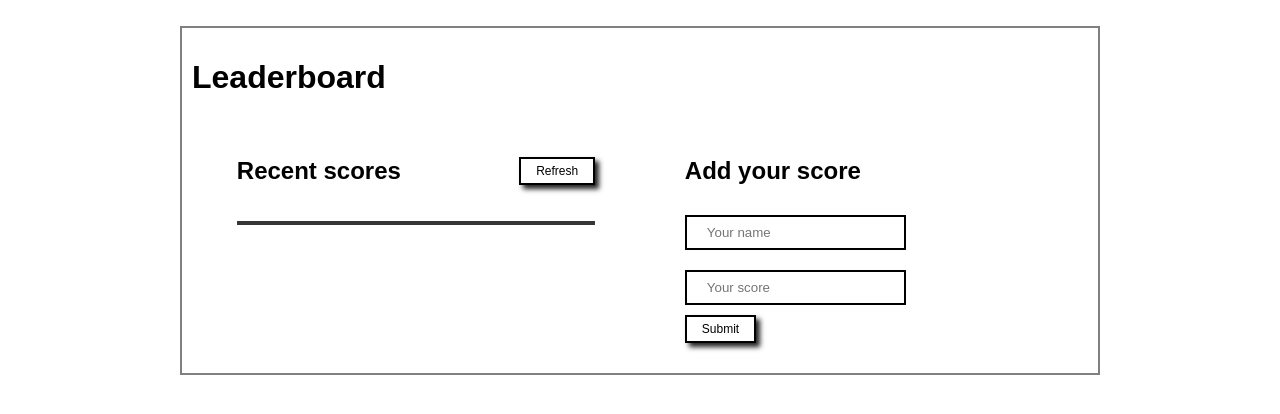
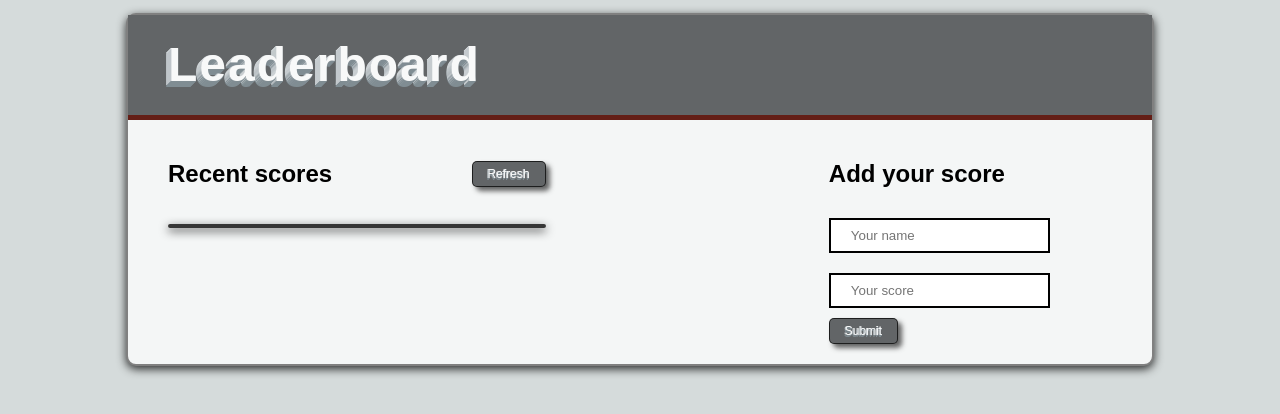
Before and after one commit to jeanbuhendwa/leaderboard, a website built with webpack: page src/index.html in a window 1280 px wide. Built offline with nearby package versions, Linux system fonts and the light colour scheme; no server answers.

Commit message:
Add styling

```diff
--- a/src/style.css
+++ b/src/style.css
@@ -2,24 +2,53 @@ body {
   padding: 0;
   margin: 0;
   font-family: Arial, Helvetica, sans-serif;
+  background: #d5dbdb;
 }
 
 .main-container {
-  margin: 2% auto;
-  width: 70%;
-  padding: 10px;
+  background: #f4f6f6;
+  margin: 1% auto;
+  width: 80%;
   border: 2px solid gray;
+  border-radius: 10px;
+  box-shadow: 0 3px 10px rgba(0, 0, 0, 0.806);
+}
+
+.main-title {
+  padding: 20px 40px;
+  margin: 0;
+  background: #626567;
+  font-size: 48px;
+  line-height: 60px;
+  letter-spacing: 2px;
+  color: #f8f9f9;
+  text-shadow:
+    0 1px #808d93,
+    -1px 0 #cdd2d5,
+    -1px 2px #808d93,
+    -2px 1px #cdd2d5,
+    -2px 3px #808d93,
+    -3px 2px #cdd2d5,
+    -3px 4px #808d93,
+    -4px 3px #cdd2d5,
+    -4px 5px #808d93,
+    -5px 4px #cdd2d5,
+    -5px 6px #808d93;
+  border-bottom: 5px solid #641e16;
 }
 
 .score-container {
   display: flex;
-  justify-content: space-around;
+  justify-content: space-between;
+  padding: 20px 40px;
 }
 
-.recent-score,
+.recent-score {
+  width: 40%;
+}
+
 .add-score {
-  padding: 20px;
-  width: 40%;
+  width: 30%;
 }
 
 .title-container {
@@ -35,11 +64,16 @@ body {
   list-style: none;
   padding: 0;
   border: 2px solid rgb(54, 54, 54);
+  border-radius: 10px;
+  box-shadow: 0 3px 10px rgba(0, 0, 0, 0.806);
 }
 
 .list-score li {
+  display: flex;
+  align-items: center;
+  justify-content: space-between;
   width: 100%;
-  padding: 8px 0;
+  padding: 0;
 }
 
 .list-score li span {
@@ -66,11 +100,16 @@ body {
 }
 
 button {
-  border: 2px solid black;
-  background: none;
+  border: 1px solid rgba(0, 0, 0, 0.707);
+  border-radius: 5px;
+  background: #626567;
   padding: 5px 15px;
   cursor: pointer;
   font-size: 12px;
-  color: black;
-  box-shadow: 4px 4px 5px #222;
+  color: #f8f9f9;
+  text-shadow:
+    0 1px #808d93,
+    -1px 0 #cdd2d5,
+    -1px 2px #808d93;
+  box-shadow: 4px 4px 5px #222222b2;
 }
```
